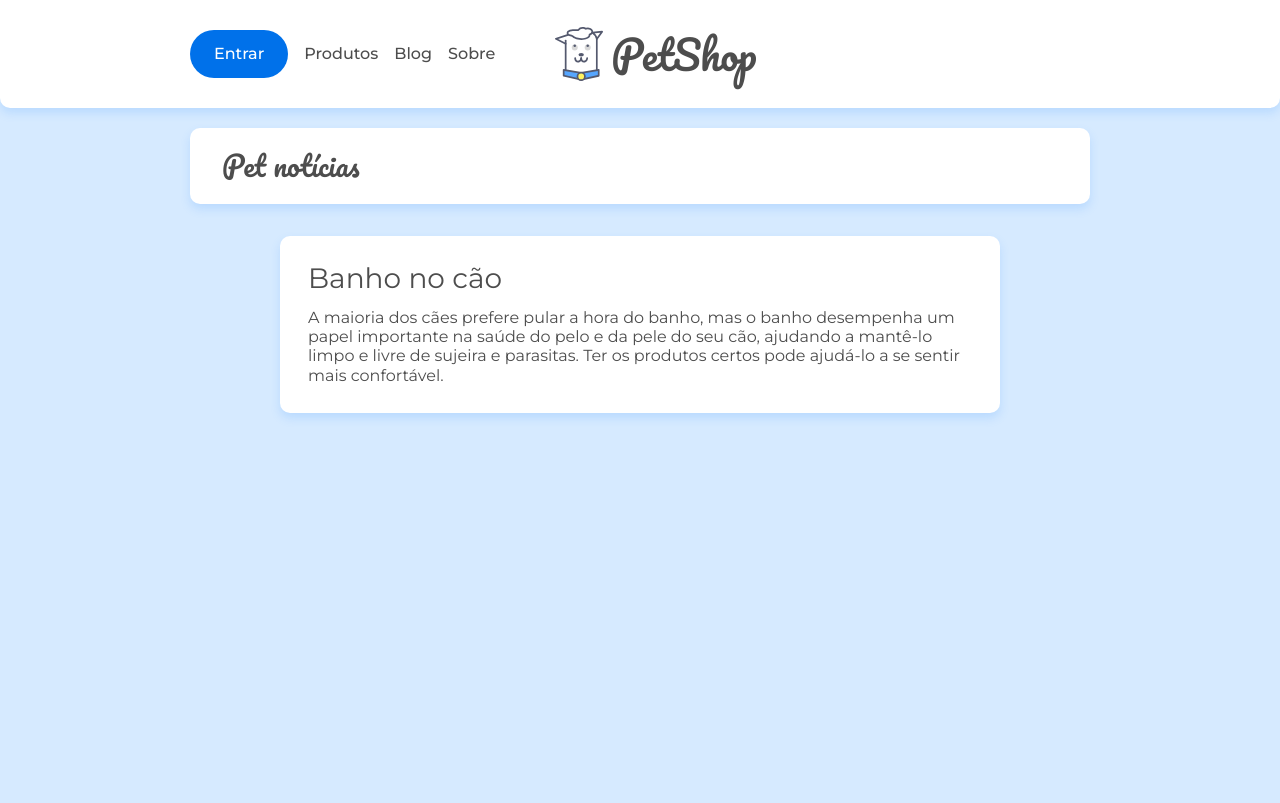
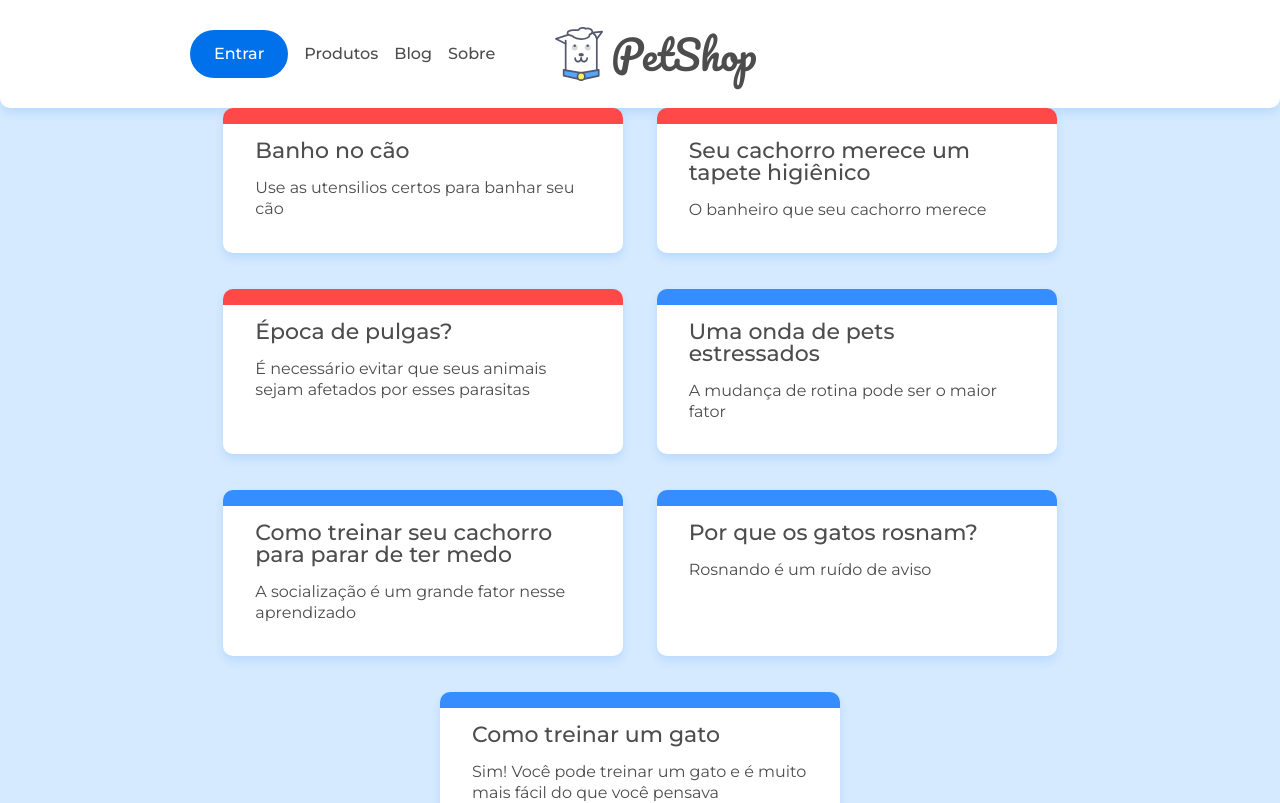
Before and after one commit to GhaSilva/PetShop, a React (Create React App) app: page / in a window 1280 px wide. Shown: the top 803 px of the page. Built offline with nearby package versions, Linux system fonts and the light colour scheme; data requests are answered from the project's data file.

Commit message:
exibindo os posts

```diff
--- /dev/null
+++ b/src/api/api.js
@@ -0,0 +1,10 @@
+import Axios from "axios";
+
+export const api = Axios.create({
+    baseURL: "http://localhost:5000"
+})
+
+export const busca = async(url, setDado) => {
+    const resposta = await api.get(url)
+    setDado(resposta.data)
+}
--- a/src/components/Cabecalho.jsx
+++ b/src/components/Cabecalho.jsx
@@ -17,8 +17,8 @@
             </div>
             <nav className="menu-cabecalho">
                 <ul className="menu-itens">
-                    <li><a href="#" className="menu-item menu-item--entrar">Entrar</a></li>
-                    <li><a href="#" className="menu-item">Produtos</a></li>
+                    <li><Link to="#" className="menu-item menu-item--entrar">Entrar</Link></li>
+                    <li><Link to="#" className="menu-item">Produtos</Link></li>
                     <li><Link to="/" className="menu-item">Blog</Link></li>
                     <li><Link to="/sobre" className="menu-item">Sobre</Link></li>
                 </ul>
--- /dev/null
+++ b/src/components/ListaPost.jsx
@@ -0,0 +1,26 @@
+import React, { useEffect, useState } from "react";
+import { Link } from "react-router-dom";
+import { busca } from "../api/api";
+
+const ListaPost = ({ url }) => {
+  const [posts, setPosts] = useState([]);
+  useEffect(() => {
+    busca(url, setPosts);
+  }, []);
+
+  return (
+    <section className="posts container">
+      {posts.map((post) => (
+        <Link className={`cartao-post cartao-post--${post.categoria}`}>
+          <article key={post.id}>
+            <h3 className="cartao-post__titulo">{post.title}</h3>
+            <p className="cartao-post__meta"> {post.metadescription}</p>
+          </article>
+        </Link>
+      ))}
+
+    </section>
+  );
+};
+
+export default ListaPost;
--- a/src/paginas/Home.jsx
+++ b/src/paginas/Home.jsx
@@ -1,21 +1,15 @@
-import React from 'react'
+import React from "react";
+import ListaPost from "../components/ListaPost";
 
 const Home = () => {
-
   return (
     <main>
+      <ListaPost url={'/posts'} />
       <div className="container">
         <h2 className="titulo-pagina">Pet notícias</h2>
       </div>
-      <section className="container flex flex--centro">
-      <article className="cartao post">
-        <h2 className="cartao__titulo">Banho no cão</h2>
-        <p className="cartao__texto">A maioria dos cães prefere pular a hora do banho, mas o banho desempenha um papel importante na saúde do pelo e da pele do seu cão, ajudando a mantê-lo limpo e livre de sujeira e parasitas. Ter os produtos certos pode ajudá-lo a se sentir mais confortável.</p>
-      </article>
-    </section>
+    </main>
+  );
+};
 
-    </main>
-  )
-}
-
-export default Home
+export default Home;
```
Also changed, not shown: 1 other file (tests, documents, lock files or other folders).
